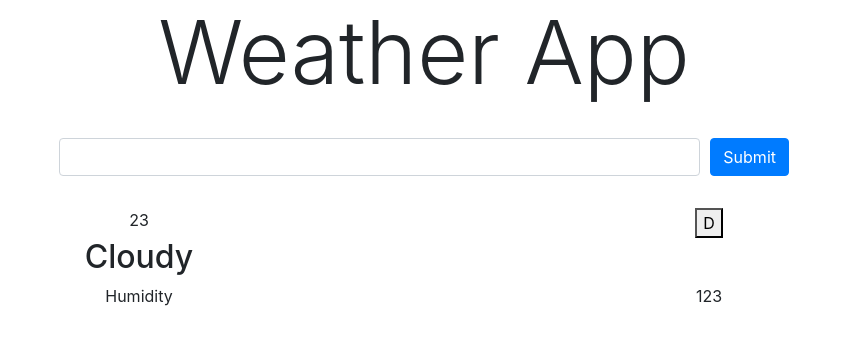
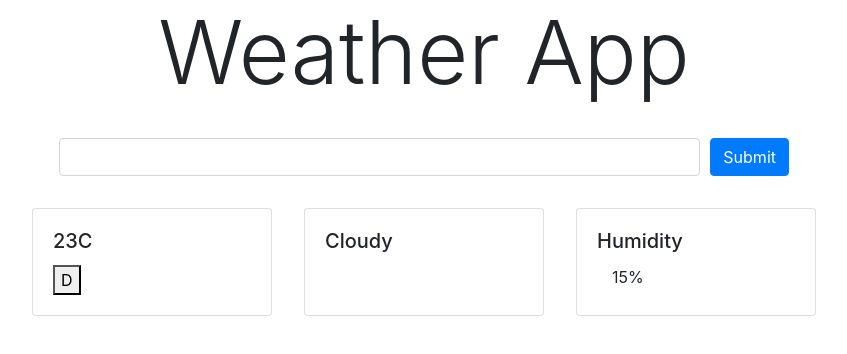
Before and after one commit to SasounTorossian/WeatherApp, a website built with webpack: page dist/index.html in a window 1280 px wide. Shown: the whole page, without its empty margins (216-1063 px from the left). Built offline with nearby package versions, Linux system fonts and the light colour scheme; no server answers.

Commit message:
Changed output data into card format.

```diff
--- a/dist/index.html
+++ b/dist/index.html
@@ -36,30 +36,45 @@
 
             <div class="row">
                 <div class="col text-center">
-                    <div id="tempt">23</div>
+
                 </div>
                 <div class="col text-center">
-                    <button id="unit">D</button>
+
                 </div>
             </div>
 
             <div class="row">
                 <div class="col text-center">
-                    <h2 id="description">Cloudy</h2>
+                    <div class="col-sm" id="humidity-label"></div>
+
                 </div>
                 <div class="col text-center">
-                    <img class="image" src="" alt="">
+
+
                 </div>
             </div>
 
-            <div class="row">
-                <div class="col text-center">
-                    <div class="col-sm" id="humidity-label">Humidity</div>
+            <div class="row justify-content-center">
 
+                <div class="card mx-3" style="width: 15rem">
+                    <div class="card-body">
+                        <h5 class="card-title">23C</h5>
+                        <button id="unit">D</button>
+                    </div>
                 </div>
-                <div class="col text-center">
-                    <div class="col-sm" id="humidity">123</div>
 
+                <div class="card mx-3" style="width: 15rem">
+                    <div class="card-body">
+                        <h5 class="card-title">Cloudy</h5>
+                        <img class="image" src="" alt="">
+                    </div>
+                </div>
+
+                <div class="card mx-3" style="width: 15rem">
+                    <div class="card-body">
+                      <h5 class="card-title">Humidity</h5>
+                      <div class="col-sm" id="humidity">15%</div>
+                    </div>
                 </div>
             </div>
     </div>
```
